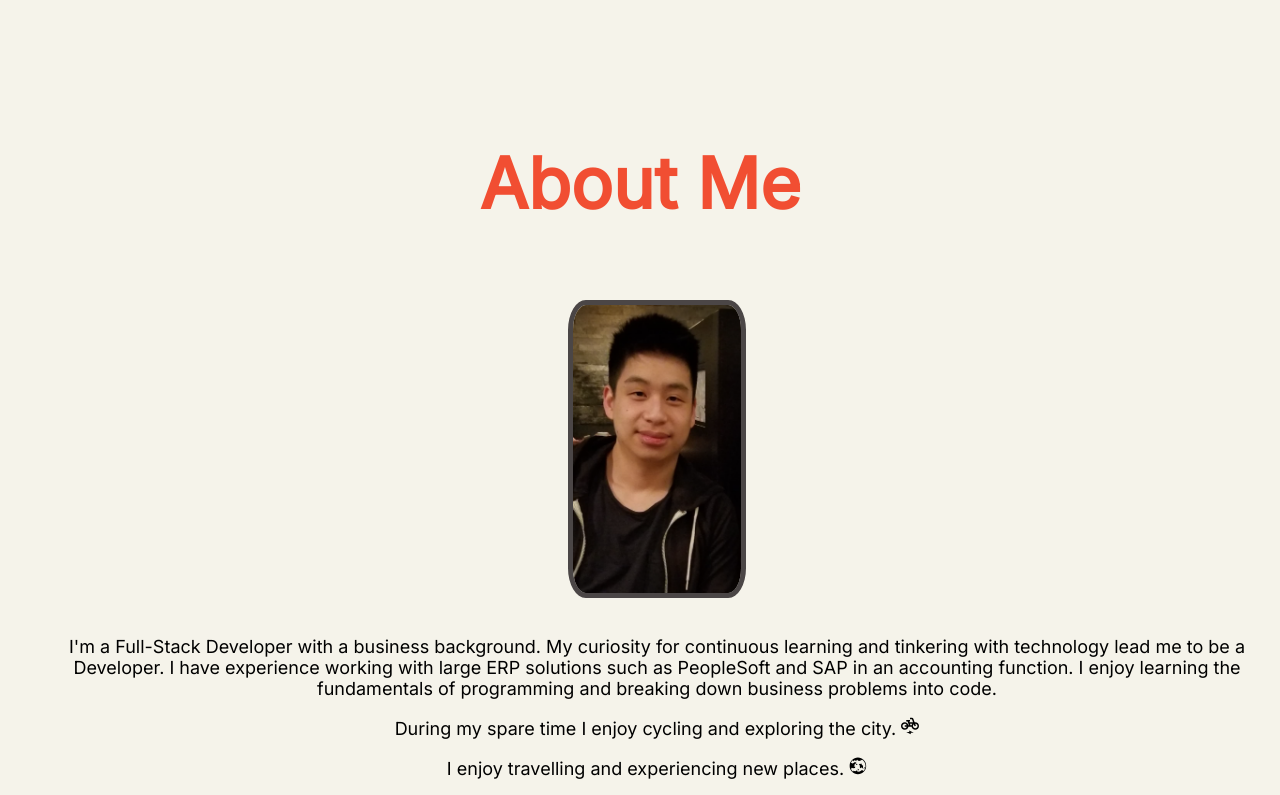
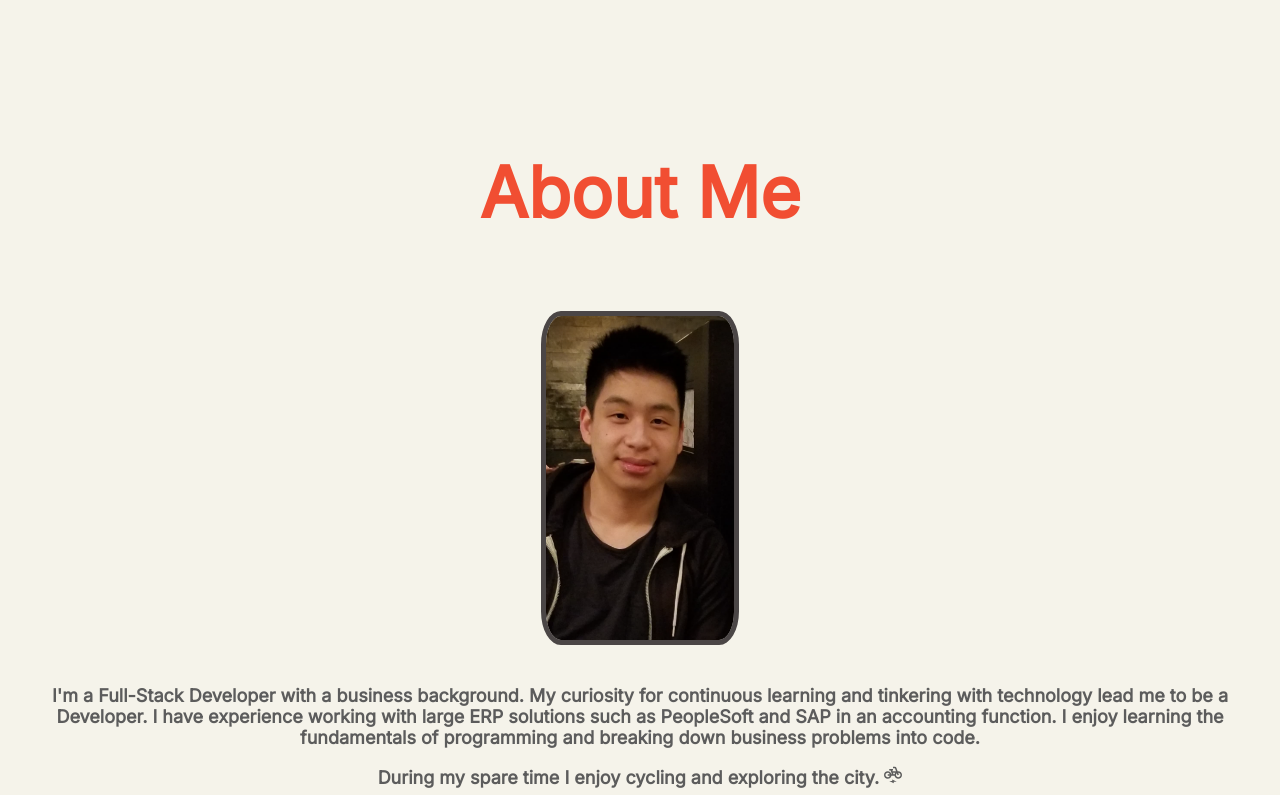
Before and after one commit to Charlesdigital/Portfolio_1, a React (Create React App) app: page / in a window 1280 px wide. Shown: the part 740-1535 px from the top of the page. Built offline with nearby package versions, Linux system fonts and the light colour scheme.

Commit message:
remove unwanted and unused css

```diff
--- a/src/App.scss
+++ b/src/App.scss
@@ -1,6 +1,4 @@
-// * {
-//   overflow:hidden;
-// }
+
 
 $primary-color: #ffd700;
 
--- a/src/components/About/About.jsx
+++ b/src/components/About/About.jsx
@@ -9,7 +9,7 @@ function About() {
     <section className="about-info">
                   <h2 className="skill-title"> About Me </h2>
       <div className="content-inside">
-        <img className="Charles" src = {me} alt="Charles" />
+        <img className="charles" src = {me} alt="Charles" />
         <div className="summary">
     <div className="text-content">
     <p className="text-me" > I'm a Full-Stack Developer with a business background. My curiosity for continuous learning and tinkering with technology lead me to be a Developer. I have experience working with large ERP solutions such as PeopleSoft and SAP in an accounting function. I enjoy learning the fundamentals of programming
--- a/src/components/About/about.css
+++ b/src/components/About/about.css
@@ -1,27 +1,18 @@
-.about-info {
-    /* border: 2px solid #F14E32; */
+/* .about-info {
+    border: 2px solid #F14E32;
 
-}
-
-.content-inside {
-    text-align: center;
-    margin-left: 34px;
-}
-
-.Charles {
+} */
+.charles {
     border: 5px solid #4b4646;
     border-radius: 10%;
     height:18em;
 }
 
+/* .text-content {
+    font-size:large;
+} */
 
-.text-content {
-    font-size:large;
-}
 
-/* .text-me {
-    padding: 1rem;
-} */
 
 .summary {
     padding: 1rem;
--- a/src/components/Contactform/Contactform.css
+++ b/src/components/Contactform/Contactform.css
@@ -1,20 +1,12 @@
-
-.box {
-    align-items: center;
-}
-
 .input-info {
   background-color: #f2f2f2;
-    text-align: center;
 }
 
 .header-info {
   text-align: center;
-
 }
 
 .content {
-    text-align: center;
   border: 3px solid green;
   margin-left: 34px;
 }
@@ -30,13 +22,7 @@
 textarea {
   border: 2px solid #4b4646;
   margin-bottom: 0.7rem;
-    padding-left: 0.7rem;
   font-size: 100%;
-}
-
-ul.show-menu {
-    display: none;
-
 }
 
 .submit {
@@ -50,10 +36,8 @@ ul.show-menu {
 }
 
 .contactContainer {
-
   justify-content: center;
-    align-items:flex-end;
-    height: 100vh;
+  align-items: flex-end;
 }
 
 .bottom {
--- a/src/components/Contactform/contactform.jsx
+++ b/src/components/Contactform/contactform.jsx
@@ -48,7 +48,7 @@ function contactform() {
             <textarea
               className="messageholder"
               placeholder="Message"
-              cols="45"
+              cols="42"
               rows="20"
             ></textarea>
             <div>
--- a/src/components/Navbar/navbar.css
+++ b/src/components/Navbar/navbar.css
@@ -1,8 +1,6 @@
 .nav {
-    /* align-items: center; */
     padding: 1rem;
     background-color: #384460 ;
-    /* position: fixed; */
     top: 0;
     left: 0;
     z-index: 1;
@@ -15,12 +13,8 @@
   }
 
   .container {
-    /* display: flex; */
     justify-content: space-between;
     align-items: center;
-    /* max-width: 1200px; */
-    /* width: 100vh; */
-
     margin: 0 auto;
   }
 
--- a/src/components/Projects/projects.jsx
+++ b/src/components/Projects/projects.jsx
@@ -22,9 +22,6 @@ function Projects() {
 
         </ul>
         <ul className="links">
-          {/* <a href="https://hotartistapp.netlify.app/" target="_blank" rel="noopener noreferrer">
-            Live
-          </a> */}
           <a
             href="https://github.com/Charlesdigital/Mortgage-Calculator"
             target="_blank"
@@ -62,9 +59,6 @@ function Projects() {
           </a>
         </ul>
         <ul className="links">
-          {/* <a href="https://hotartistapp.netlify.app/" target="_blank" rel="noopener noreferrer">
-            Live
-          </a> */}
           <a
             href="https://github.com/Charlesdigital/Yo-Low-Trips"
             target="_blank"
@@ -97,10 +91,7 @@ function Projects() {
           </a>
         </ul>
         <ul className="links">
-          {/* <a href="https://hotartistapp.netlify.app/" target="_blank" rel="noopener noreferrer">
-            Live
-          </a> */}
-          <a href="https://github.com/araff-16/Wiki-Maps/tree/master">
+          <a href="https://github.com/Charlesdigital/Wiki-Maps">
             Source Code
           </a>
         </ul>
@@ -116,9 +107,6 @@ function Projects() {
           <li className="tech">React</li>
         </ul>
         <ul className="links">
-          {/* <a href="https://hotartistapp.netlify.app/" target="_blank">
-          Live
-        </a> */}
           <a
             href="https://github.com/Charlesdigital/scheduler"
             target="_blank"
--- a/src/index.css
+++ b/src/index.css
@@ -1,7 +1,9 @@
 
-h2 {
-  font-family: 'Inter', sans-serif;
+* {
+  font-size:large;
+
 }
+
 body {
   margin: 0;
   font-family: -apple-system, BlinkMacSystemFont, 'Inter','Segoe UI', 'Roboto', 'Oxygen',
@@ -20,3 +22,9 @@ code {
 .skill-title {
   font-size: 70px;
 }
+
+
+p {
+  font-weight: bold;
+  color: #5c5c5c;
+}
```
Lines whose indentation alone changed are shown as unchanged.
